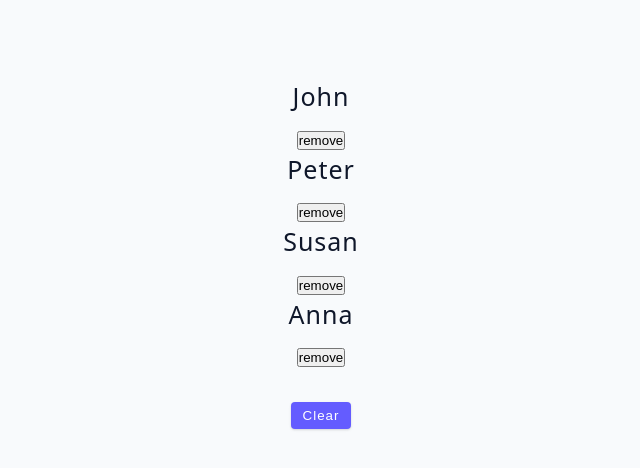
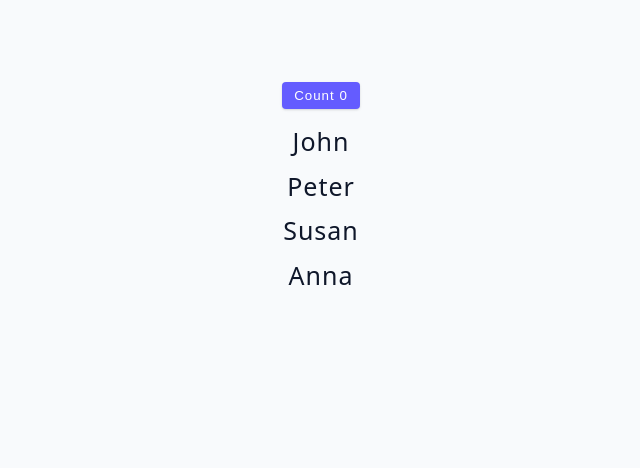
Before and after one commit to abrsh6266/advanced-react-practice, a React (Vite) app: page / in a window 1280 px wide. Shown: the top 468 px of the page, without its empty margins (319-959 px from the left). Built offline with nearby package versions, Linux system fonts and the light colour scheme.

Commit message:
Adding lower state to lower rerendering

```diff
--- a/src/App.jsx
+++ b/src/App.jsx
@@ -1,9 +1,9 @@
-import ReducerBasics from "./tutorial/10-useReducer/starter/01-useReducer";
+import LowerState from "./tutorial/11-performance/starter/01-lower-state";
 
 function App() {
   return (
     <div className='container'>
-      <ReducerBasics />
+      <LowerState />
     </div>
   );
 }
--- /dev/null
+++ b/src/tutorial/11-performance/starter/01-lower-state/Counter.jsx
@@ -0,0 +1,15 @@
+import React from 'react'
+import { useState } from 'react';
+
+export const Counter = () => {
+    const [count, setCount] = useState(0);
+  return (
+    <button
+        className='btn'
+        onClick={() => setCount(count + 1)}
+        style={{ marginBottom: '1rem' }}
+      >
+        count {count}
+      </button>
+  )
+}
--- a/src/tutorial/11-performance/starter/01-lower-state/index.jsx
+++ b/src/tutorial/11-performance/starter/01-lower-state/index.jsx
@@ -1,19 +1,12 @@
 import { useState } from 'react';
 import { data } from '../../../../data';
 import List from './List';
+import { Counter } from './Counter';
 const LowerState = () => {
   const [people, setPeople] = useState(data);
-  const [count, setCount] = useState(0);
-
   return (
     <section>
-      <button
-        className='btn'
-        onClick={() => setCount(count + 1)}
-        style={{ marginBottom: '1rem' }}
-      >
-        count {count}
-      </button>
+      <Counter />
       <List people={people} />
     </section>
   );
```
